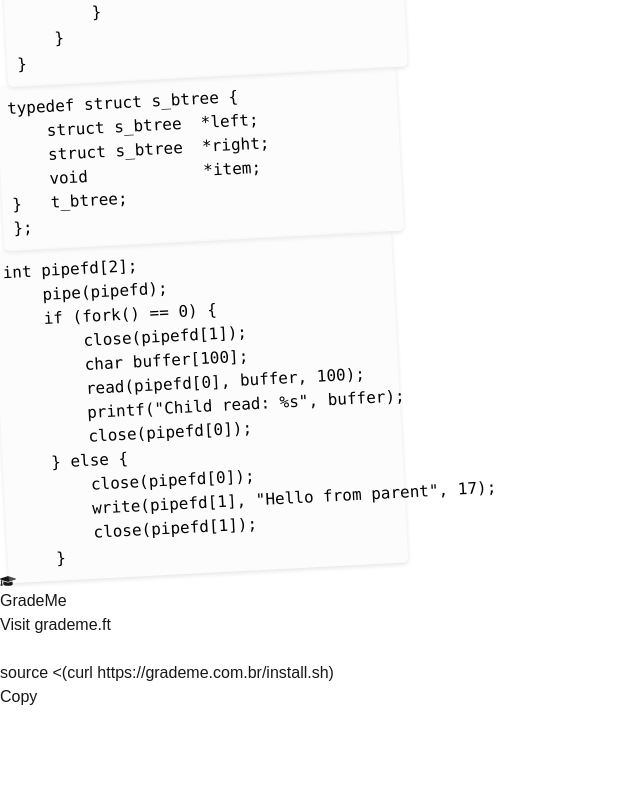
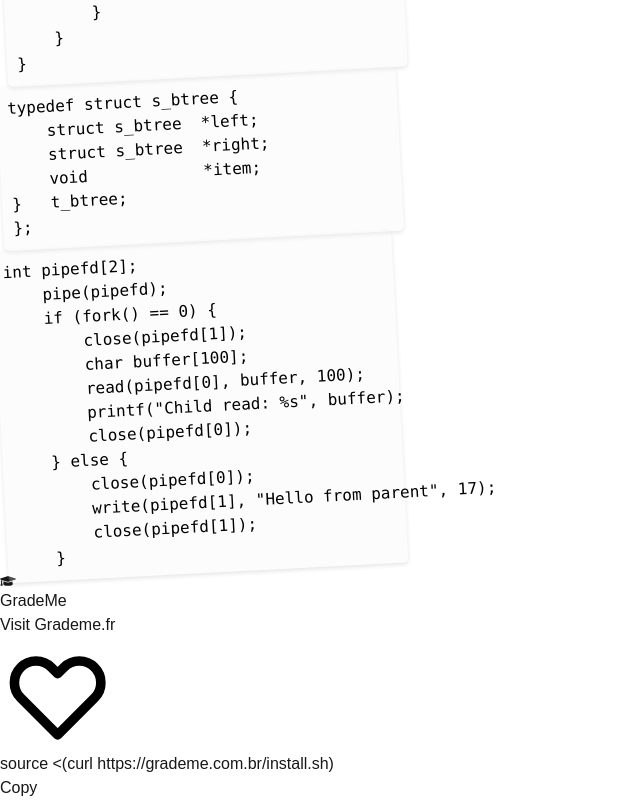
Before and after one commit to AllanDantas21/Grademe_front_end, a Next.js app: page / in a window 1280 px wide. Shown: the part 371-1171 px from the top of the page, without its empty margins (0-640 px from the left). Before the commit the page ends 1080 px from the top, so only its background shows below. Built offline with nearby package versions, Linux system fonts and the light colour scheme.

Commit message:
fix visit grademe button and prepare to deploy

```diff
--- a/src/components/Header.tsx
+++ b/src/components/Header.tsx
@@ -15,7 +15,6 @@ export default function Header() {
 
                     <div className="flex items-center gap-4">
                         <div className="flex items-center ml-2">
-                            <h1 className='text-black text-xl '>Visit grademe.ft</h1>
                             <StarButton />
                         </div>
                     </div>
--- a/src/components/Star.tsx
+++ b/src/components/Star.tsx
@@ -7,7 +7,8 @@ const StarButton: React.FC = () => {
 
     return (
         <div>
-            <button className="btn" onClick={handleRedirect}>
+            <button className="btn flex" onClick={handleRedirect}>
+                <h1 className='text-black font-semibold text-xl'>Visit Grademe.fr</h1>
                 <svg
                     xmlns="http://www.w3.org/2000/svg"
                     className="h-6 w-6"
```
